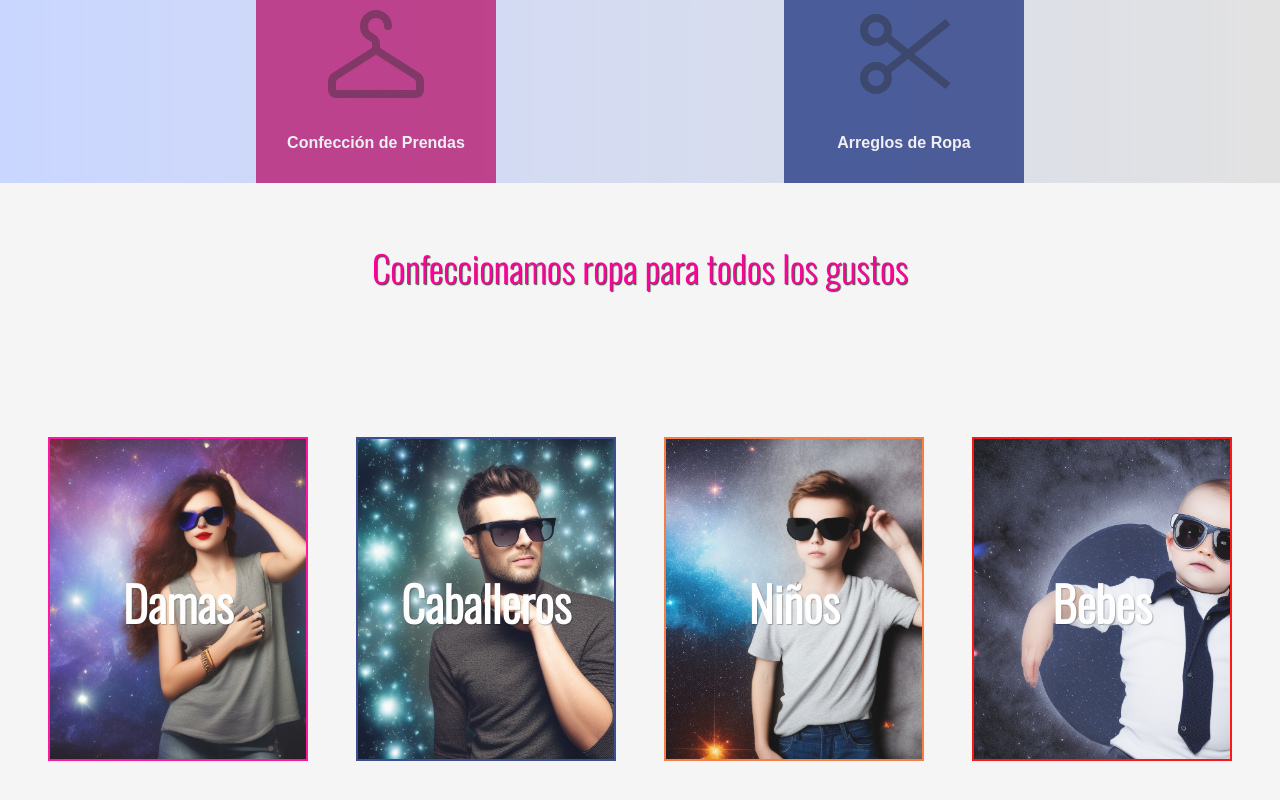
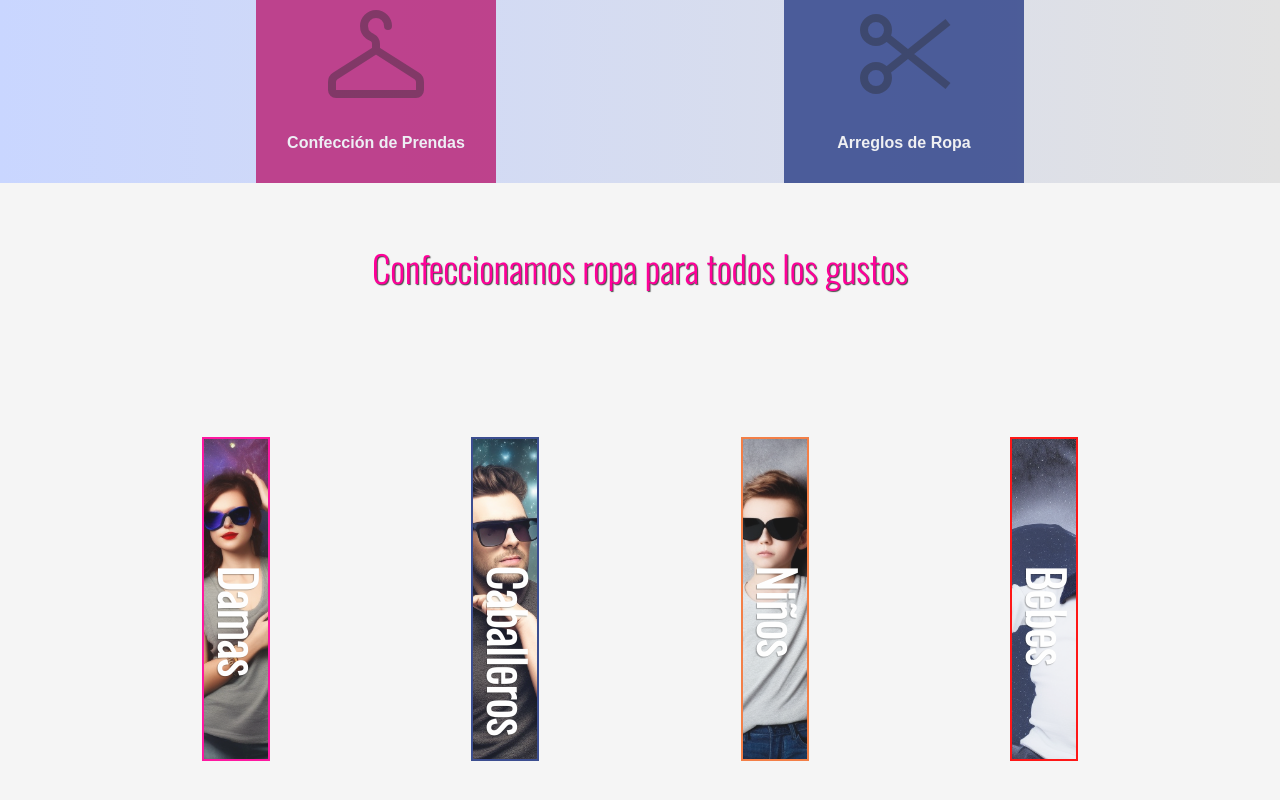
Before and after one commit to brimanz/lulu_web, a React (Vite) app: page / in a window 1280 px wide. Shown: the part 1008-1808 px from the top of the page. Built offline with nearby package versions, Linux system fonts and the light colour scheme.

Commit message:
adding some animations

```diff
--- a/src/components/gallery/Gallery.jsx
+++ b/src/components/gallery/Gallery.jsx
@@ -47,6 +47,7 @@ const Title = styled.h2`
 	color: #FF0099;
 	margin-top: 2rem;
 	font-size: 2.3rem;
+
 	font-weight: normal;
 	text-shadow: 1px 1px 1px rgba(0, 0, 0, 0.7);
 `;
@@ -58,57 +59,91 @@ const ClothesContainer = styled.div`
 	margin-top: 4rem;
 	height: 30rem;
 	width: 100%;
+
+	@media (max-width: 800px){
+		display: flex;
+		flex-direction: column;
+		margin-top: 20rem;
+	}
 `
 const ClothesItem1 = styled.div`
 	height: 20rem;
 	background-image: url(../../.././public/assets/woman.png);
 	background-size: cover;
+	background-position: center;
 	border: 2px solid #FF0099;
-	width: 20%;
+	width: 5%;
 	opacity: 0.9;
 
 	:hover{
 		box-shadow: 6px 4px rgba(0, 0, 0, 0.25);
 		opacity: 1;
+		width: 20%;
+		transition: 0.5s ease;
+	}
+
+	@media (max-width: 800px){
+		width: 100%;
 	}
 `;
 const ClothesItem2 = styled.div`
 	height: 20rem;
 	background-image: url(../../.././public/assets/man.png);
 	background-size: cover;
+	background-position: center;
 	border: 2px solid #283c86;
-	width: 20%;
+	width: 5%;
 	opacity: 0.9;
 
 	:hover{
 		box-shadow: 6px 4px rgba(0, 0, 0, 0.25);
 		opacity: 1;
+		width: 20%;
+		transition: 0.5s ease;
+	}
+
+	@media (max-width: 800px){
+		width: 100%;
 	}
 `;
 const ClothesItem3 = styled.div`
 	height: 20rem;
 	background-image: url(../../.././public/assets/kid.png);
 	background-size: cover;
+	background-position: center;
 	border: 2px solid #f37335;
-	width: 20%;
+	width: 5%;
 	opacity: 0.9;
 
 	:hover{
 		box-shadow: 6px 4px rgba(0, 0, 0, 0.25);
 		opacity: 1;
+		width: 20%;
+		transition: 0.5s ease;
+	}
+
+	@media (max-width: 800px){
+		width: 100%;
 	}
 `;
 const ClothesItem4 = styled.div`
 	height: 20rem;
 	background-image: url(../../.././public/assets/baby.png);
 	background-size: cover;
+	background-position: center;
 	border: 2px solid #FF0000;
-	width: 20%;
+	width: 5%;
 	opacity: 0.9;
 
 	:hover{
 		box-shadow: 6px 4px rgba(0, 0, 0, 0.25);
 		opacity: 1;
+		width: 20%;
+		transition: 0.5s ease;
+	}
+
+	@media (max-width: 800px){
+		width: 100%;
 	}
 `;
 const ClothesTitle = styled.h2`
@@ -116,6 +151,7 @@ const ClothesTitle = styled.h2`
 	color: #ffffff;
 	margin-top: 8rem;
 
+	writing-mode: vertical-lr;
 	font-size: 3rem;
 	text-shadow: 1px 1px 1px rgba(0, 0, 0, 0.3);
 `;
```
